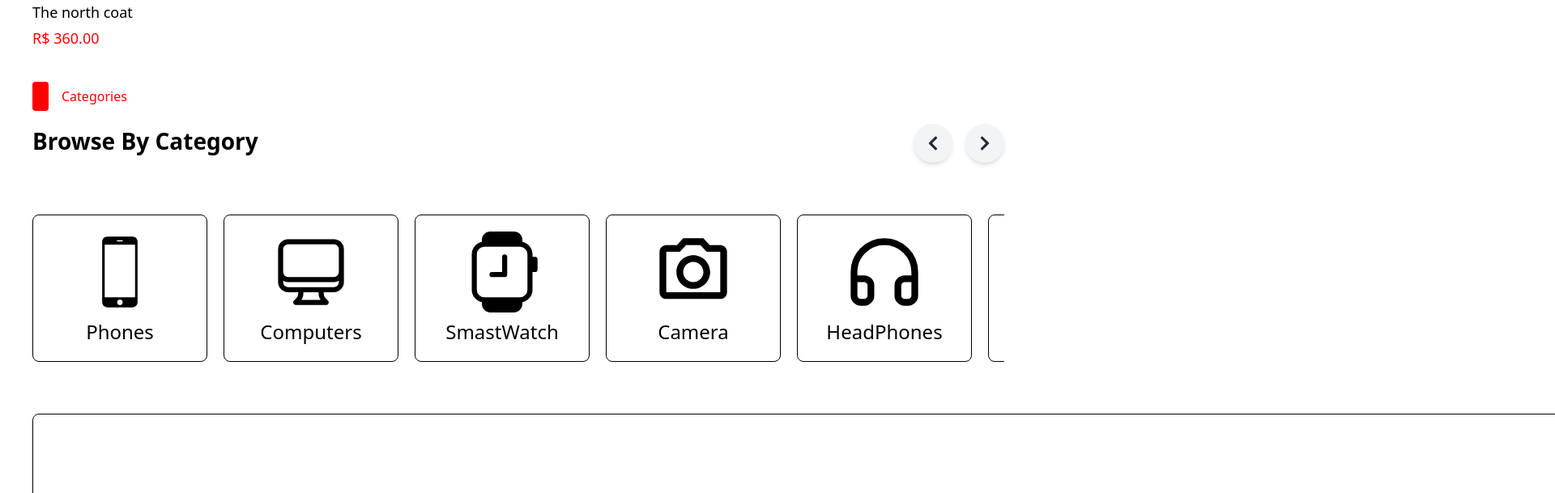
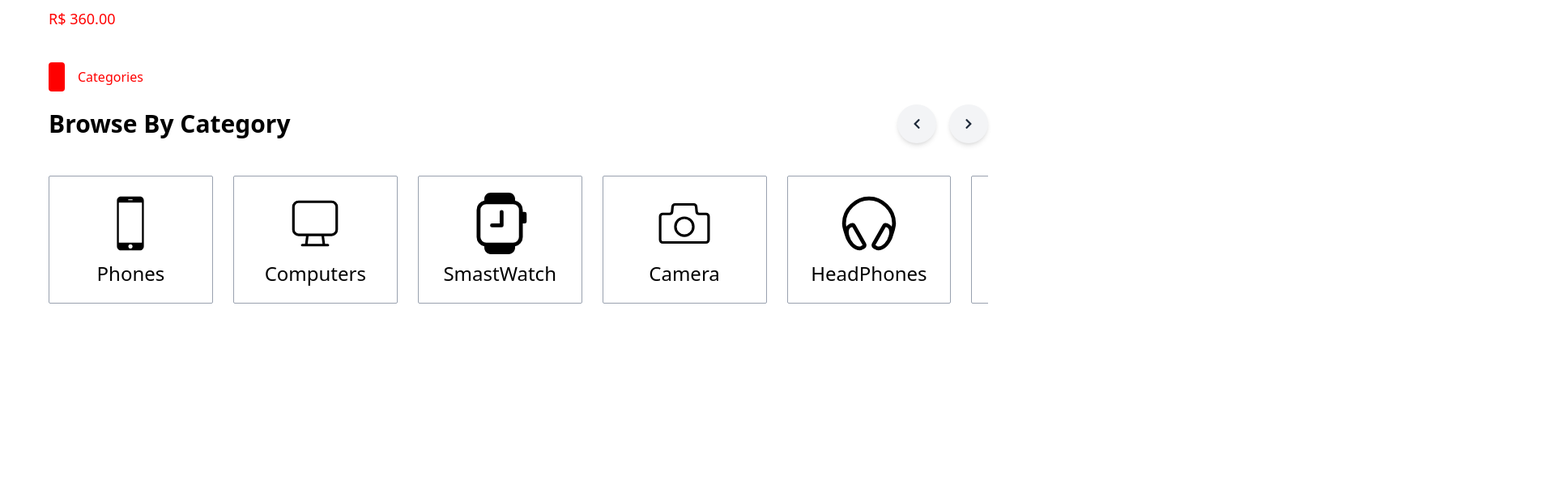
Before and after one commit to bunhakgabriel/Ecommerce-Website, a React (Vite) app: page / in a window 1280 px wide. Shown: the part 587-1196 px from the top of the page at 81% size, 1920 px wide, since content can reach past the window. Built offline with nearby package versions, Linux system fonts and the light colour scheme.

Commit message:
feat: corrige swiper

```diff
--- a/src/App.tsx
+++ b/src/App.tsx
@@ -4,35 +4,28 @@ import CardProduto from "./components/card-produto/card-produto-component"
 import TagLabelTitle from "./components/tag-label-title/tag-label-title-component"
 import TitleSection from "./components/title-section/title-section-component"
 import { categorias, produtos } from "./dados"
-import { useEffect, useRef, useState } from "react"
 import 'swiper/css';
 import { Swiper, SwiperSlide } from "swiper/react"
+import { Navigation } from "swiper/modules"
+import { Swiper as SwiperType } from "swiper"
 
 function App() {
 
-  const scrollContainerRef = useRef<HTMLDivElement>(null);
-  const firstChildRef = useRef<HTMLDivElement>(null);
-  const [cardWidth, setCardWidth] = useState(0);
+  let passar: SwiperType;
 
   const scrollLeft = () => {
-    scrollContainerRef.current?.scrollBy({ left: -cardWidth - 20, behavior: 'smooth' });
+    passar?.slidePrev();
   };
 
   const scrollRight = () => {
-    scrollContainerRef.current?.scrollBy({ left: cardWidth + 20, behavior: 'smooth' });
+    passar?.slideNext();
   };
 
-  useEffect(() => {
-    if (firstChildRef.current) {
-      setCardWidth(firstChildRef.current.offsetWidth);
-    }
-  }, []);
-
   return (
-    <div className="p-10 flex justify-center flex-col gap-10" >
+    <div className="p-2 sm:p-4 md:px-10 xl:px-15  flex justify-center flex-col gap-10" >
 
       {/* Seção de produtos */}
-      <div className="flex flex-wrap gap-5">
+      <div className="flex flex-wrap gap-3 sm:gap-5">
         {produtos.map(produto => (
           <CardProduto key={produto.id} produto={produto} />
         ))}
@@ -41,36 +34,43 @@ function App() {
       {/* Seção de categorias */}
       <div className="flex flex-col gap-2" >
         <TagLabelTitle title='Categories' />
-        <div className="flex justify-between pt-2 pb-8">
+        <div className="flex justify-between items-center mb-8 mt-2">
           <TitleSection title="Browse By Category" />
           <div className="flex items-center justify-center space-x-4">
-            <button onClick={scrollLeft} className="cursor-pointer w-12 h-12 rounded-full bg-gray-100 flex items-center justify-center shadow-md hover:bg-gray-200 transition">
-              <FaChevronLeft className="text-xl text-gray-800" />
+            <button onClick={scrollLeft} className="cursor-pointer w-8 h-8 md:w-10 md:h-10 lg:w-12 lg:h-12 rounded-full bg-gray-100 flex items-center justify-center shadow-md hover:bg-gray-200 transition">
+              <FaChevronLeft className="text-sm text-gray-800" />
             </button>
-            <button onClick={scrollRight} className="cursor-pointer w-12 h-12 rounded-full bg-gray-100 flex items-center justify-center shadow-md hover:bg-gray-200 transition">
-              <FaChevronRight className="text-xl text-gray-800" />
+            <button onClick={scrollRight} className="cursor-pointer w-8 h-8 md:w-10 md:h-10 lg:w-12 lg:h-12 rounded-full bg-gray-100 flex items-center justify-center shadow-md hover:bg-gray-200 transition">
+              <FaChevronRight className="text-sm text-gray-800" />
             </button>
           </div>
         </div>
-        <div ref={scrollContainerRef} className="scrollbar-none flex gap-5 overflow-y-hidden py-6 box-border" >
-          {categorias.map(({ title, icon }, index) => (
-            <div ref={index === 0 ? firstChildRef : null} className="min-w-[18%]">
-              <CardCategory
-                className="min-w-[18%]"
-                key={index}
-                title={title}
-                icon={icon}
-              />
-            </div>
-          ))}
-        </div>
-      </div>
-
+        <div className="max-w-full">
           <Swiper
-        spaceBetween={50}
-        slidesPerView={3}
+            slidesPerView={5.2}
             onSlideChange={() => console.log('slide change')}
-        onSwiper={(swiper) => console.log(swiper)}
+            onSwiper={(swiper) => (passar = swiper)}
+            loop={true}
+            modules={[Navigation]}
+            breakpoints={{
+              300: {
+                slidesPerView: 3.2,
+                spaceBetween: 5
+              },
+              500: {
+                slidesPerView: 4.2,
+                spaceBetween: 10
+              },
+              640: {
+                spaceBetween: 15
+              },
+              1000: {
+                spaceBetween: 15
+              },
+              1150: {
+                spaceBetween: 25
+              },
+            }}
           >
             {categorias.map(({ title, icon }, index) => (
               <SwiperSlide>
@@ -83,6 +83,9 @@ function App() {
               </SwiperSlide>
             ))}
           </Swiper>
+        </div>
+      </div>
+
 
     </div>
   )
--- a/src/components/card-category/card-category-component.tsx
+++ b/src/components/card-category/card-category-component.tsx
@@ -8,9 +8,9 @@ interface CardCategoryProps {
 
 function CardCategory({ title, icon, className }: CardCategoryProps){
     return (
-        <div className={`${className} border rounded-[8px] border-black flex flex-col items-center justify-center gap-2 p-5`}>
+        <div className={`${className} border rounded-[2px] border-gray-400 flex flex-col items-center justify-center gap-2 p-3 sm:p-4 md:p-5`}>
             {icon}
-            <h2 className="text-2xl" >{title}</h2>
+            <h2 className="text-xs sm:text-lg md:text-2xl">{title}</h2>
         </div>
     )
 }
--- a/src/components/card-produto/card-produto-component.tsx
+++ b/src/components/card-produto/card-produto-component.tsx
@@ -25,8 +25,8 @@ function CardProduto({ produto }: CardProdutoProps) {
                     <img src={img.src} />
                 </div>
                 <div className="flex flex-col items-center w-[15%] gap-2 pt-5">
-                    <FaRegHeart size={20} className="cursor-pointer" />
-                    <MdOutlineRemoveRedEye size={25} className="cursor-pointer" />
+                    <FaRegHeart className="text-lg sm:text-xl cursor-pointer" />
+                    <MdOutlineRemoveRedEye className="text-xl sm:text-2xl cursor-pointer" />
                 </div>
             </div>
             <h2 className="font-medium" >{nome}</h2>
--- a/src/components/title-section/title-section-component.tsx
+++ b/src/components/title-section/title-section-component.tsx
@@ -3,7 +3,7 @@ interface TitleSectionProps {
 }
 
 function TitleSection({ title }: TitleSectionProps ){
-    return <h1 className="font-bold text-[28px]" >{title}</h1>
+    return <h1 className="font-bold text-md sm:text-xl md:text-2xl lg:text-3xl" >{title}</h1>
 }
 
 export default TitleSection;
--- a/src/dados.tsx
+++ b/src/dados.tsx
@@ -1,10 +1,9 @@
 import { IoIosPhonePortrait } from "react-icons/io";
 import { IProduto } from "./interfaces/IProduto";
-import { HiOutlineComputerDesktop } from "react-icons/hi2";
 import { BsSmartwatch } from "react-icons/bs";
-import { MdOutlineCameraAlt } from "react-icons/md";
-import { LuHeadphones } from "react-icons/lu";
-import { IoGameControllerOutline } from "react-icons/io5";
+import { IoGameControllerOutline, IoHeadsetOutline } from "react-icons/io5";
+import { CiCamera, CiMonitor } from "react-icons/ci";
+import { PiGameControllerThin } from "react-icons/pi";
 
 export const produtos: IProduto[] = [
     {
@@ -62,34 +61,34 @@ export const produtos: IProduto[] = [
 export const categorias = [
     {
         title: 'Phones',
-        icon: <IoIosPhonePortrait size={100} />
+        icon: <IoIosPhonePortrait className="text-[40px] sm:text-[64px] md:text-[76px]" />
     },
     {
         title: 'Computers',
-        icon: <HiOutlineComputerDesktop size={100} />
+        icon: <CiMonitor className="text-[40px] sm:text-[64px] md:text-[76px]" />
     },
     {
         title: 'SmastWatch',
-        icon: <BsSmartwatch size={100} />
+        icon: <BsSmartwatch className="text-[40px] sm:text-[64px] md:text-[76px]" />
     },
     {
         title: 'Camera',
-        icon: <MdOutlineCameraAlt size={100} />
+        icon: <CiCamera className="text-[40px] sm:text-[64px] md:text-[76px]" />
     },
     {
         title: 'HeadPhones',
-        icon: <LuHeadphones size={100} />
+        icon: <IoHeadsetOutline className="text-[40px] sm:text-[64px] md:text-[76px]" />
     },
     {
         title: 'Gaming',
-        icon: <IoGameControllerOutline size={100} />
+        icon: <PiGameControllerThin className="text-[40px] sm:text-[64px] md:text-[76px]" />
     },
     {
         title: 'HeadPhones',
-        icon: <LuHeadphones size={100} />
+        icon: <IoHeadsetOutline className="text-[40px] sm:text-[64px] md:text-[76px]" />
     },
     {
         title: 'Gaming',
-        icon: <IoGameControllerOutline size={100} />
+        icon: <PiGameControllerThin className="text-[40px] sm:text-[64px] md:text-[76px]" />
     },
 ]
--- a/src/index.css
+++ b/src/index.css
@@ -16,16 +16,6 @@
 
 body {
   margin: 0;
-  min-width: 320px;
   min-height: 100vh;
   height: 2000px;
 }
-
-.scrollbar-none::-webkit-scrollbar {
-  display: none;
-}
-
-.scrollbar-none {
-  -ms-overflow-style: none; /* IE e Edge */
-  scrollbar-width: none;    /* Firefox */
-}
```
Lines whose indentation alone changed are shown as unchanged.
